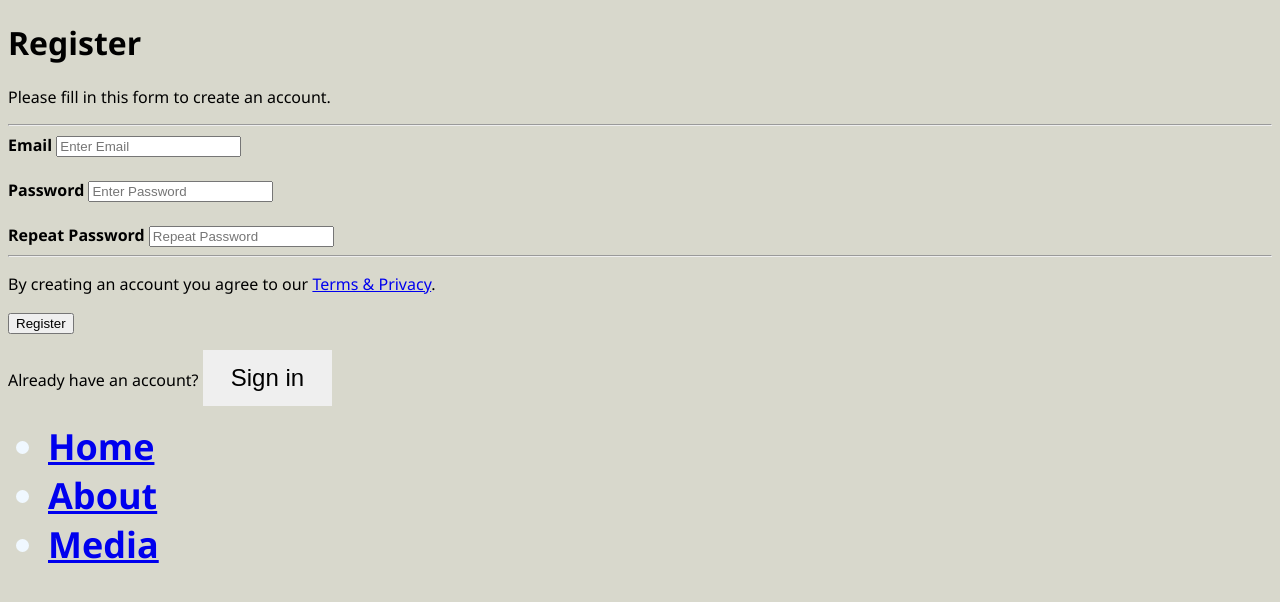
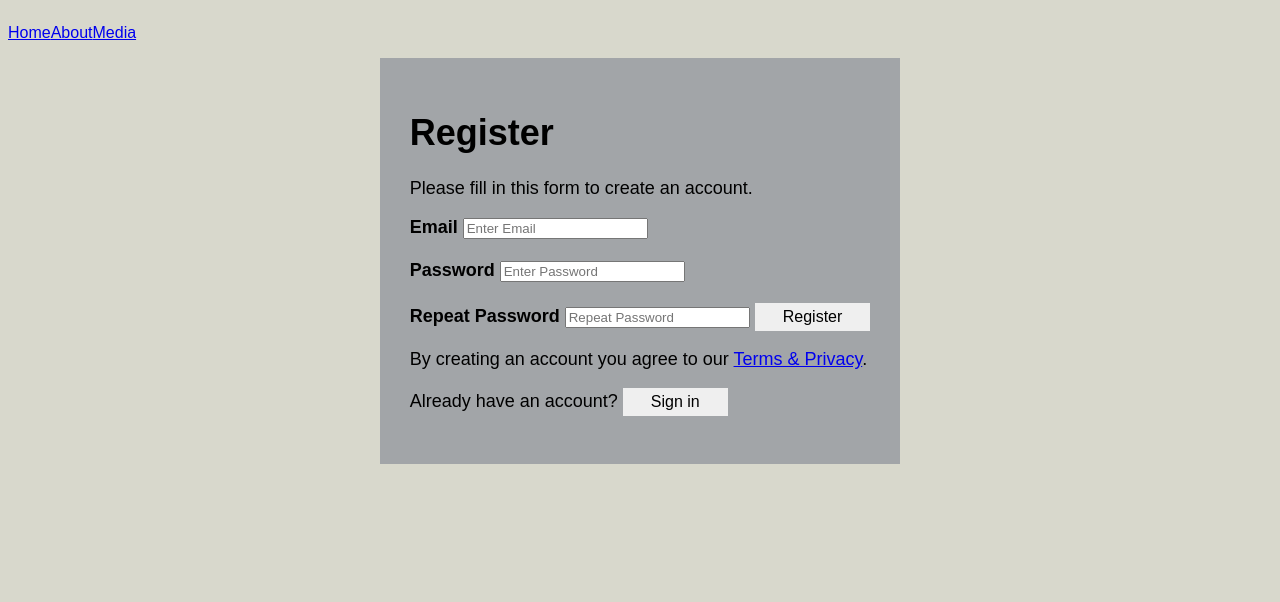
Before and after one commit to Mikhail0731/JS, a plain HTML site: page register.html in a window 1280 px wide. Drawn offline with Linux system fonts and the light colour scheme.

Commit message:
registration form

```diff
--- a/register.html
+++ b/register.html
@@ -10,12 +10,16 @@
     <script src="/script.js"></script>
 </head>
 
-<body>
-    <div>
+<body  >
+     <nav class="nav">
+                <p class=><a href="/Home.html">Home</a></p>
+                <p class=><a href="/about.html">About</a></p>
+                <p class=><a href="/Media.html">Media</a></p>
+        </nav>
+    <div class="center">
+        <form class="form">
         <h1>Register</h1>
         <p>Please fill in this form to create an account.</p>
-        <hr>
-
         <label for="email"><b>Email</b></label>
         <input type="text" placeholder="Enter Email" name="email" id="email" required>
         <br><br>
@@ -24,26 +28,13 @@
         <br><br>
         <label for="psw-repeat"><b>Repeat Password</b></label>
         <input type="password" placeholder="Repeat Password" name="psw-repeat" id="psw-repeat" required>
-        <hr>
+        <button type="submit" class="buttonr">Register</button>
+        <p>By creating an account you agree to our <a href="/readme.md">Terms & Privacy</a>.</p>
+         <p>Already have an account? <a href="/Home.html"><button class="buttonr">Sign in</button></a></p>
+        </form>
 
-        <p>By creating an account you agree to our <a href="/readme.md">Terms & Privacy</a>.</p>
-        <button type="submit" class="registerbtn">Register</button>
     </div>
-
-    <div>
-        <p>Already have an account? <a href="/Home.html"><button class="button">Sign in</button></a></p>
-    </div>
-    </form>
     <footer>
-        <nav>
-            <ul>
-                <li class="my-i"><a href="/Home.html">Home</a></li>
-                <li class="my-i"><a href="/about.html">About</a></li>
-                <li class="my-i"><a href="/Media.html">Media</a></li>
-
-            </ul>
-        </nav>
     </footer>
 </body>
-
 </html>
--- a/style.css
+++ b/style.css
@@ -1,47 +1,74 @@
 body {
-  font-family: "Segoe UI", Tahoma, Geneva, Verdana, sans-serif;
+  font-family: Arial, Helvetica, sans-serif;
   background-color: rgb(216, 216, 204);
 }
 #top {
   background-color: rgb(26, 25, 25);
   display: flex;
   justify-content: space-evenly;
-  padding-top: 50px;
-
+  align-items: center;
 }
-.my-i {
+.my-top {
   font-size: 36px;
-  color:aliceblue;
-  font-weight: bold; /*class*/
+  color: white;
+  font-weight: bold;
 }
-.my-i > a:hover {
+*.my-i > a:hover {
   color: rgb(133, 122, 122);
-}
-.my-i {
-  flex-direction: row;
 }
 .phone {
   font-size: large;
   color: white;
 }
-
+.home {
+  display: flex;
+  gap: 12px;
+}
+.item {
+  min-height: 350px;
+}
 .label {
   font-weight: bold;
-
   font-size: 24px;
 }
+.center {
+  width: 100%;
+
+  font-size: 18px;
+  display: flex;
+  flex-direction: column;
+  align-items: center;
+}
+.form {
+  background-color: rgb(162, 165, 168);
+  padding: 30px;
+}
+.nav {
+  display: flex;
+  align-items: center;
+}
 #Register {
-  font-size: 24px;
+  font-size: 20px;
   font-weight: bold;
 }
-.button {
-  border: none;
-  padding: 14px 28px;
-  font-size: 24px;
+.buttonr {
+  border: 3px, black;
+  padding: 5px 28px;
+  font-size: 16px;
   cursor: pointer;
   display: inline-block;
 }
-.button:hover {
+.buttonr:hover {
+  background: rgb(56, 129, 56);
+}
+/*.registerbtn {
+  border: 3px, black;
+  padding: 5px 28px;
+  font-size: 16px;
+  cursor: pointer;
+  display: inline-block;
+}
+.registerbtn:hover {
   background: rgb(143, 37, 37);
 }
 #par {
@@ -57,12 +84,11 @@ body {
   text-transform: capitalize;
   line-height: 2rem;
 }
-
-8/* {
+* {
   outline: 1px solid red;
 }
 body {
-  width: 80%;
+  width: 100%;
 }
 
 @media screen {
```
Also changed, not shown: Home.html (+25 -25 lines), images/kisspng-logo-clip-art-image-design-symbol-hurry-clipart-with-a-transparent-background-5c9d8ec4bced53.6299385515538295727739.png (added).
